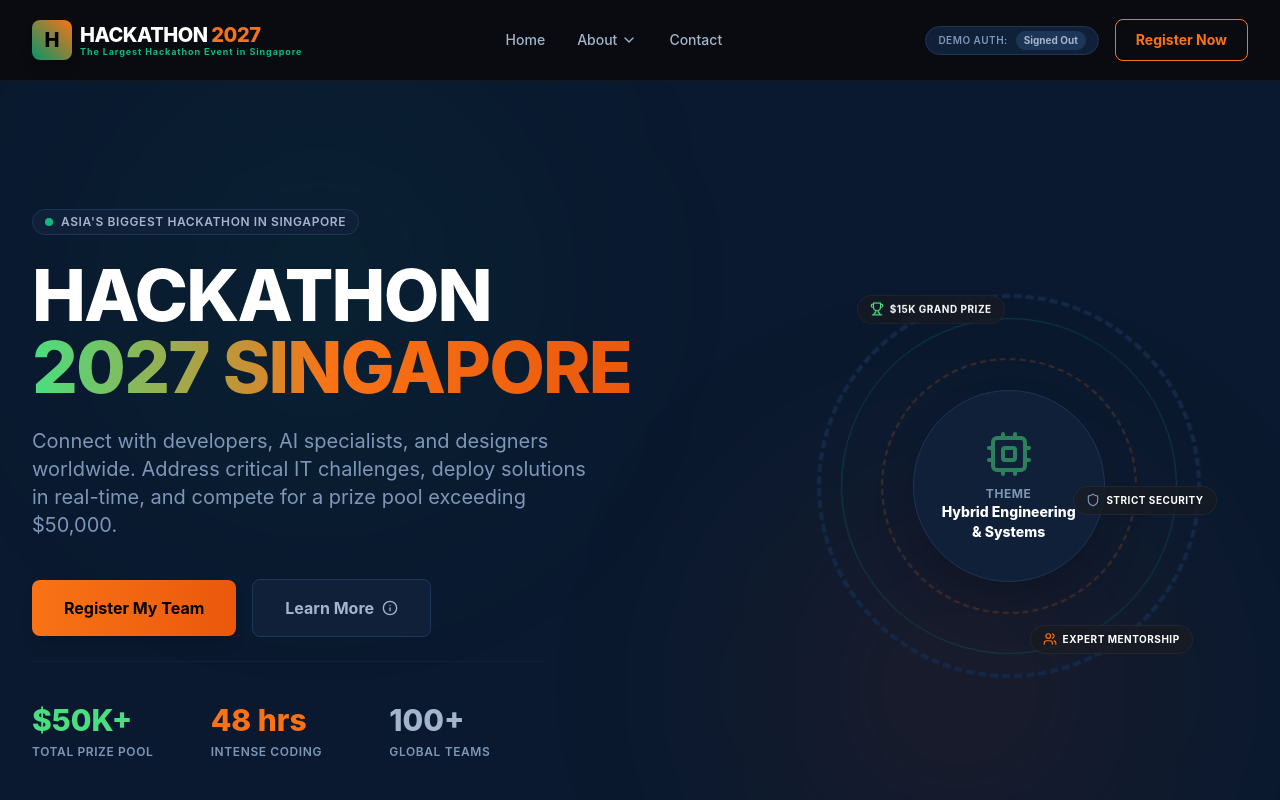
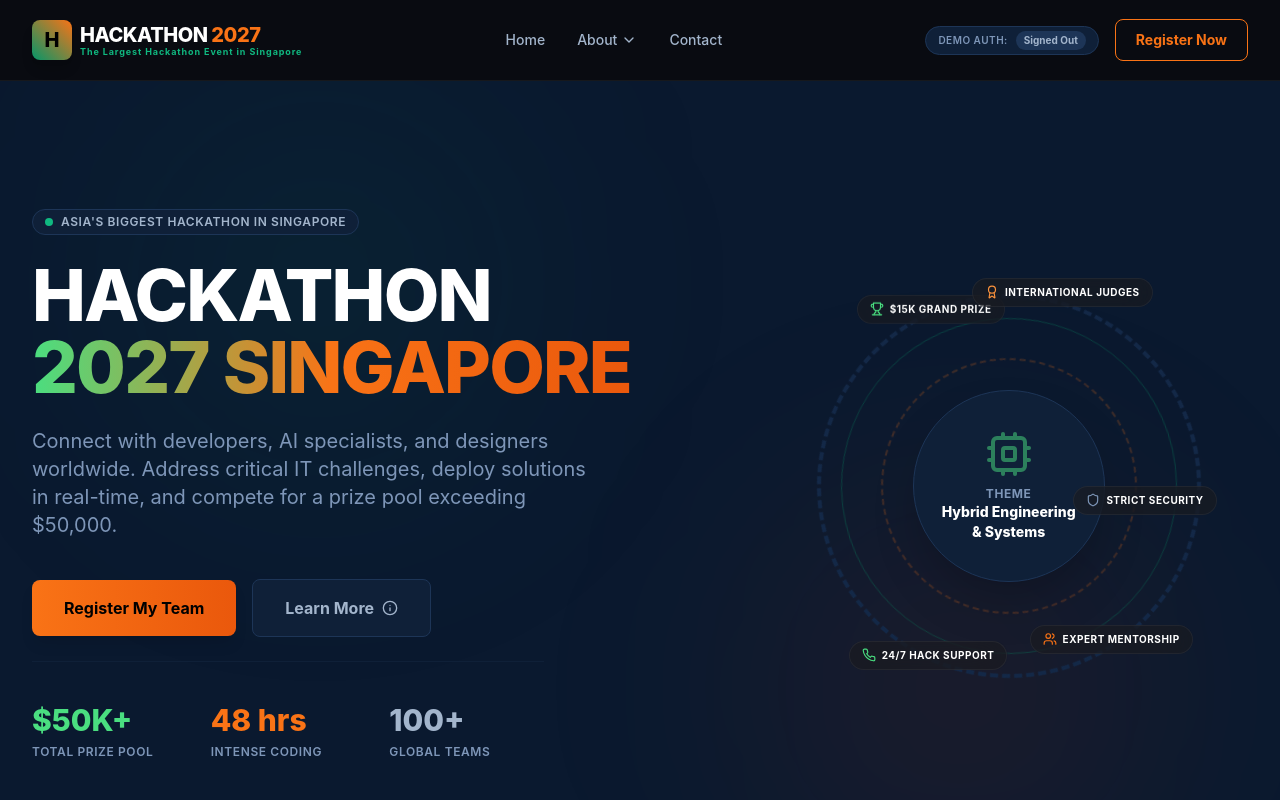
Before and after one commit to Hackathon2027K/Hackathon27, a Next.js app in the folder frontend/: page / in a window 1280 px wide. Shown: the top 800 px of the page. Built offline with nearby package versions, Linux system fonts and the light colour scheme.

Commit message:
Add two hero banner badges: International Judges, 24/7 Hack Support

```diff
--- a/frontend/app/page.jsx
+++ b/frontend/app/page.jsx
@@ -375,6 +375,16 @@ export default function HomePage() {
                 <div className="absolute top-1/2 -right-4 glass px-3 py-1.5 rounded-full flex items-center space-x-1.5 border border-brand-grey-500/30">
                   <Shield className="w-3.5 h-3.5 text-brand-grey-400" />
                   <span className="text-[10px] font-bold text-white uppercase tracking-wider">Strict Security</span>
+                </div>
+
+                <div className="absolute -top-4 right-12 glass px-3 py-1.5 rounded-full flex items-center space-x-1.5 border border-brand-green-500/30">
+                  <Award className="w-3.5 h-3.5 text-brand-orange-400" />
+                  <span className="text-[10px] font-bold text-white uppercase tracking-wider">International Judges</span>
+                </div>
+
+                <div className="absolute bottom-2 left-8 glass px-3 py-1.5 rounded-full flex items-center space-x-1.5 border border-brand-grey-500/30">
+                  <Phone className="w-3.5 h-3.5 text-brand-green-400" />
+                  <span className="text-[10px] font-bold text-white uppercase tracking-wider">24/7 Hack Support</span>
                 </div>
               </div>
             </div>
```
